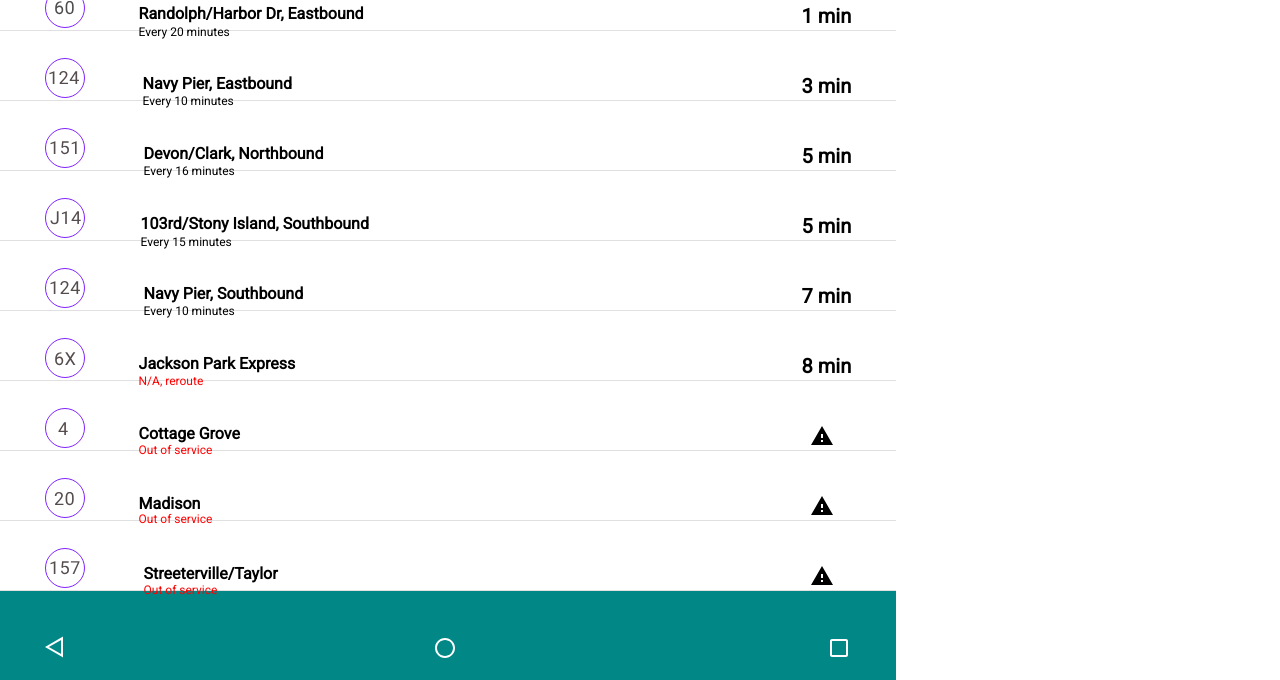
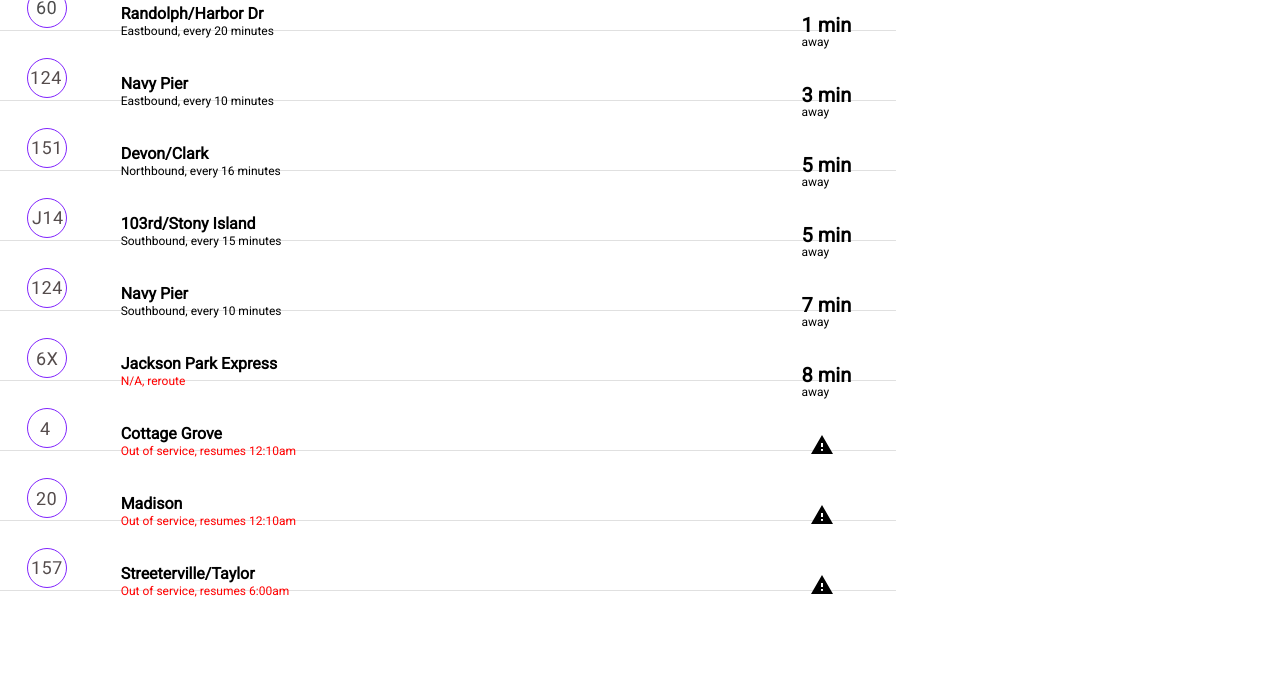
Before and after one commit to asilkosep/busy-bus, a plain HTML site: page index.html in a window 1280 px wide. Shown: the part 812-1492 px from the top of the page. After the commit the page ends 1468 px from the top, so only its background shows below. Drawn offline with Linux system fonts and the light colour scheme.

Commit message:
Finalize changes to both CSS and HTML for submission

```diff
--- a/css/style.css
+++ b/css/style.css
@@ -52,6 +52,7 @@ h5{
   height: auto;
   width: 100%;
   margin: 0;
+  padding-bottom: 6.5rem;
 }
 
 .system-bar{
@@ -97,24 +98,25 @@ h5{
   justify-content: flex-start;
   /* padding: 5% 5%; */
   border-bottom: solid 1px rgba(0,0,0,0.12);
+  bottom: 20px;
 }
 
 .line{
-  padding: 3% 5%;
+  padding: 3% 5% 3% 3%;
 }
 
 .content{
-   padding:5% 1%;
+   padding:5% 1% 1% 1%;
 }
 
 .time{
    margin-left: auto;
-   padding: 5% 5%;
+   padding: 6% 5%;
 }
 
 .alert{
   margin-left: auto;
-  padding: 5% 7%;
+  padding: 6% 7%;
 }
 
 .footer{
@@ -124,6 +126,9 @@ h5{
   justify-content: space-between;
   padding: 5% 5%;
   flex-shrink: 0;
+  bottom:0;
+  position: fixed;
+  width: 100%;
 }
 
 @media screen and (min-width: 1000px) {
--- a/index.html
+++ b/index.html
@@ -53,71 +53,76 @@
               </svg>
             </div>
             <div class="content">
-              <h2>Randolph/Harbor Dr, Eastbound</h2>
-              <h3>Every 20 minutes</h3>
+              <h2>Randolph/Harbor Dr</h2>
+              <h3>Eastbound, every 20 minutes</h3>
             </div>
             <div class="time">
               <h4>1 min</h4>
+              <h3> away </h3>
             </div>
           </div>
           <div class="bus">
             <div class="line">
-              <svg width="44" height="43" viewBox="0 0 44 43" fill="none" xmlns="http://www.w3.org/2000/svg">
+              <svg width="40" height="40" viewBox="0 0 40 40" fill="none" xmlns="http://www.w3.org/2000/svg">
                 <path d="M9.40723 26H7.77246V15.1631L4.49414 16.3672V14.8906L9.15234 13.1416H9.40723V26ZM23.0557 26H14.6709V24.8311L19.1006 19.9092C19.7568 19.165 20.208 18.5615 20.4541 18.0986C20.7061 17.6299 20.832 17.1465 20.832 16.6484C20.832 15.9805 20.6299 15.4326 20.2256 15.0049C19.8213 14.5771 19.2822 14.3633 18.6084 14.3633C17.7998 14.3633 17.1699 14.5947 16.7188 15.0576C16.2734 15.5146 16.0508 16.1533 16.0508 16.9736H14.4248C14.4248 15.7959 14.8027 14.8438 15.5586 14.1172C16.3203 13.3906 17.3369 13.0273 18.6084 13.0273C19.7979 13.0273 20.7383 13.3408 21.4297 13.9678C22.1211 14.5889 22.4668 15.418 22.4668 16.4551C22.4668 17.7148 21.6641 19.2148 20.0586 20.9551L16.6309 24.6729H23.0557V26ZM32.1426 21.7021H33.918V23.0293H32.1426V26H30.5078V23.0293H24.6807V22.0713L30.4111 13.2031H32.1426V21.7021ZM26.5264 21.7021H30.5078V15.4268L30.3145 15.7783L26.5264 21.7021Z" fill="#0D0000" fill-opacity="0.7"/>
                 <circle cx="20" cy="20" r="19.5" stroke="#7F22FD"/>
               </svg>
             </div>
             <div class="content">
-              <h2>Navy Pier, Eastbound</h2>
-              <h3>Every 10 minutes</h3>
+              <h2>Navy Pier</h2>
+              <h3>Eastbound, every 10 minutes</h3>
             </div>
             <div class="time">
               <h4>3 min</h4>
+              <h3> away </h3>
             </div>
           </div>
           <div class="bus">
             <div class="line">
-              <svg width="45" height="43" viewBox="0 0 45 43" fill="none" xmlns="http://www.w3.org/2000/svg">
+              <svg width="40" height="40" viewBox="0 0 40 40" fill="none" xmlns="http://www.w3.org/2000/svg">
                 <path d="M10.4072 26H8.77246V15.1631L5.49414 16.3672V14.8906L10.1523 13.1416H10.4072V26ZM16.418 19.584L17.0684 13.2031H23.625V14.7061H18.4482L18.0615 18.1953C18.6885 17.8262 19.4004 17.6416 20.1973 17.6416C21.3633 17.6416 22.2891 18.0283 22.9746 18.8018C23.6602 19.5693 24.0029 20.6094 24.0029 21.9219C24.0029 23.2402 23.6455 24.2803 22.9307 25.042C22.2217 25.7979 21.2285 26.1758 19.9512 26.1758C18.8203 26.1758 17.8975 25.8623 17.1826 25.2354C16.4678 24.6084 16.0605 23.7412 15.9609 22.6338H17.499C17.5986 23.3662 17.8594 23.9199 18.2812 24.2949C18.7031 24.6641 19.2598 24.8486 19.9512 24.8486C20.707 24.8486 21.2988 24.5908 21.7266 24.0752C22.1602 23.5596 22.377 22.8477 22.377 21.9395C22.377 21.084 22.1426 20.3984 21.6738 19.8828C21.2109 19.3613 20.5928 19.1006 19.8193 19.1006C19.1104 19.1006 18.5537 19.2559 18.1494 19.5664L17.7188 19.918L16.418 19.584ZM31.6221 26H29.9873V15.1631L26.709 16.3672V14.8906L31.3672 13.1416H31.6221V26Z" fill="#0D0000" fill-opacity="0.7"/>
                 <circle cx="20" cy="20" r="19.5" stroke="#7F22FD"/>
               </svg>
             </div>
             <div class="content">
-              <h2>Devon/Clark, Northbound</h2>
-              <h3>Every 16 minutes</h3>
+              <h2>Devon/Clark</h2>
+              <h3>Northbound, every 16 minutes</h3>
             </div>
             <div class="time">
               <h4>5 min</h4>
+              <h3> away </h3>
             </div>
           </div>
           <div class="bus">
             <div class="line">
-              <svg width="42" height="40" viewBox="0 0 42 40" fill="none" xmlns="http://www.w3.org/2000/svg">
+              <svg width="40" height="40" viewBox="0 0 40 40" fill="none" xmlns="http://www.w3.org/2000/svg">
                 <path d="M11.8467 13.2031H13.543V22.2646C13.543 23.4893 13.1738 24.4473 12.4355 25.1387C11.7031 25.8301 10.7246 26.1758 9.5 26.1758C8.22852 26.1758 7.23828 25.8506 6.5293 25.2002C5.82031 24.5498 5.46582 23.6387 5.46582 22.4668H7.15332C7.15332 23.1992 7.35254 23.7705 7.75098 24.1807C8.15527 24.5908 8.73828 24.7959 9.5 24.7959C10.1973 24.7959 10.7598 24.5762 11.1875 24.1367C11.6211 23.6973 11.8408 23.082 11.8467 22.291V13.2031ZM21.8389 26H20.2041V15.1631L16.9258 16.3672V14.8906L21.584 13.1416H21.8389V26ZM33.9668 21.7021H35.7422V23.0293H33.9668V26H32.332V23.0293H26.5049V22.0713L32.2354 13.2031H33.9668V21.7021ZM28.3506 21.7021H32.332V15.4268L32.1387 15.7783L28.3506 21.7021Z" fill="#0D0000" fill-opacity="0.7"/>
                 <circle cx="20" cy="20" r="19.5" stroke="#7F22FD"/>
               </svg>
             </div>
             <div class="content">
-              <h2>103rd/Stony Island, Southbound</h2>
-              <h3>Every 15 minutes</h3>
+              <h2>103rd/Stony Island</h2>
+              <h3>Southbound, every 15 minutes</h3>
             </div>
             <div class="time">
               <h4>5 min</h4>
+              <h3> away </h3>
             </div>
           </div>
         <div class="bus">
           <div class="line">
-            <svg width="45" height="43" viewBox="0 0 45 43" fill="none" xmlns="http://www.w3.org/2000/svg">
+            <svg width="40" height="40" viewBox="0 0 40 40" fill="none" xmlns="http://www.w3.org/2000/svg">
               <path d="M10.4072 26H8.77246V15.1631L5.49414 16.3672V14.8906L10.1523 13.1416H10.4072V26ZM24.0557 26H15.6709V24.8311L20.1006 19.9092C20.7568 19.165 21.208 18.5615 21.4541 18.0986C21.7061 17.6299 21.832 17.1465 21.832 16.6484C21.832 15.9805 21.6299 15.4326 21.2256 15.0049C20.8213 14.5771 20.2822 14.3633 19.6084 14.3633C18.7998 14.3633 18.1699 14.5947 17.7188 15.0576C17.2734 15.5146 17.0508 16.1533 17.0508 16.9736H15.4248C15.4248 15.7959 15.8027 14.8438 16.5586 14.1172C17.3203 13.3906 18.3369 13.0273 19.6084 13.0273C20.7979 13.0273 21.7383 13.3408 22.4297 13.9678C23.1211 14.5889 23.4668 15.418 23.4668 16.4551C23.4668 17.7148 22.6641 19.2148 21.0586 20.9551L17.6309 24.6729H24.0557V26ZM33.1426 21.7021H34.918V23.0293H33.1426V26H31.5078V23.0293H25.6807V22.0713L31.4111 13.2031H33.1426V21.7021ZM27.5264 21.7021H31.5078V15.4268L31.3145 15.7783L27.5264 21.7021Z" fill="#0D0000" fill-opacity="0.7"/>
               <circle cx="20" cy="20" r="19.5" stroke="#7F22FD"/>
             </svg>
           </div>
           <div class="content">
-            <h2>Navy Pier, Southbound</h2>
-            <h3>Every 10 minutes</h3>
+            <h2>Navy Pier</h2>
+            <h3>Southbound, every 10 minutes</h3>
           </div>
           <div class="time">
             <h4>7 min</h4>
+            <h3> away </h3>
           </div>
         </div>
       <div class="bus">
@@ -133,6 +138,7 @@
         </div>
         <div class="time">
           <h4>8 min</h4>
+          <h3> away </h3>
         </div>
       </div>
     <div class="bus">
@@ -144,7 +150,7 @@
       </div>
       <div class="content">
         <h2>Cottage Grove</h2>
-        <h5>Out of service</h5>
+        <h5>Out of service, resumes 12:10am</h5>
       </div>
       <div class="alert">
         <svg width="22" height="19" viewBox="0 0 22 19" fill="none" xmlns="http://www.w3.org/2000/svg">
@@ -161,7 +167,7 @@
       </div>
       <div class="content">
         <h2>Madison</h2>
-        <h5>Out of service</h5>
+        <h5>Out of service, resumes 12:10am</h5>
       </div>
       <div class="alert">
         <svg width="22" height="19" viewBox="0 0 22 19" fill="none" xmlns="http://www.w3.org/2000/svg">
@@ -171,14 +177,14 @@
     </div>
     <div class="bus">
       <div class="line">
-        <svg width="45" height="43" viewBox="0 0 45 43" fill="none" xmlns="http://www.w3.org/2000/svg">
+        <svg width="40" height="40" viewBox="0 0 40 40" fill="none" xmlns="http://www.w3.org/2000/svg">
           <path d="M10.4072 26H8.77246V15.1631L5.49414 16.3672V14.8906L10.1523 13.1416H10.4072V26ZM16.418 19.584L17.0684 13.2031H23.625V14.7061H18.4482L18.0615 18.1953C18.6885 17.8262 19.4004 17.6416 20.1973 17.6416C21.3633 17.6416 22.2891 18.0283 22.9746 18.8018C23.6602 19.5693 24.0029 20.6094 24.0029 21.9219C24.0029 23.2402 23.6455 24.2803 22.9307 25.042C22.2217 25.7979 21.2285 26.1758 19.9512 26.1758C18.8203 26.1758 17.8975 25.8623 17.1826 25.2354C16.4678 24.6084 16.0605 23.7412 15.9609 22.6338H17.499C17.5986 23.3662 17.8594 23.9199 18.2812 24.2949C18.7031 24.6641 19.2598 24.8486 19.9512 24.8486C20.707 24.8486 21.2988 24.5908 21.7266 24.0752C22.1602 23.5596 22.377 22.8477 22.377 21.9395C22.377 21.084 22.1426 20.3984 21.6738 19.8828C21.2109 19.3613 20.5928 19.1006 19.8193 19.1006C19.1104 19.1006 18.5537 19.2559 18.1494 19.5664L17.7188 19.918L16.418 19.584ZM34.54 14.1172L29.2402 26H27.5352L32.8174 14.5391H25.8916V13.2031H34.54V14.1172Z" fill="#0D0000" fill-opacity="0.7"/>
           <circle cx="20" cy="20" r="19.5" stroke="#7F22FD"/>
         </svg>
       </div>
       <div class="content">
         <h2>Streeterville/Taylor</h2>
-        <h5>Out of service</h5>
+        <h5>Out of service, resumes 6:00am</h5>
       </div>
       <div class="alert">
         <svg width="22" height="19" viewBox="0 0 22 19" fill="none" xmlns="http://www.w3.org/2000/svg">
@@ -186,7 +192,7 @@
         </svg>
       </div>
     </div>
-        <footer class="footer">
+        <div class="footer">
           <svg width="18" height="22" viewBox="0 0 18 22" fill="none" xmlns="http://www.w3.org/2000/svg">
             <path d="M17 19.6603L2 11L17 2.33975L17 19.6603Z" stroke="white" stroke-width="2"/>
           </svg>
@@ -196,7 +202,7 @@
           <svg width="24" height="24" viewBox="0 0 24 24" fill="none" xmlns="http://www.w3.org/2000/svg">
             <path fill-rule="evenodd" clip-rule="evenodd" d="M5 3H19C20.1001 3 21 3.8999 21 5V19C21 20.1001 20.1001 21 19 21H5C3.8999 21 3 20.1001 3 19V5C3 3.8999 3.8999 3 5 3ZM19 19V5H5V19H19Z" fill="white"/>
           </svg>
-        </footer>
+        </div>
       </section>
   </body>
 </html>
```
